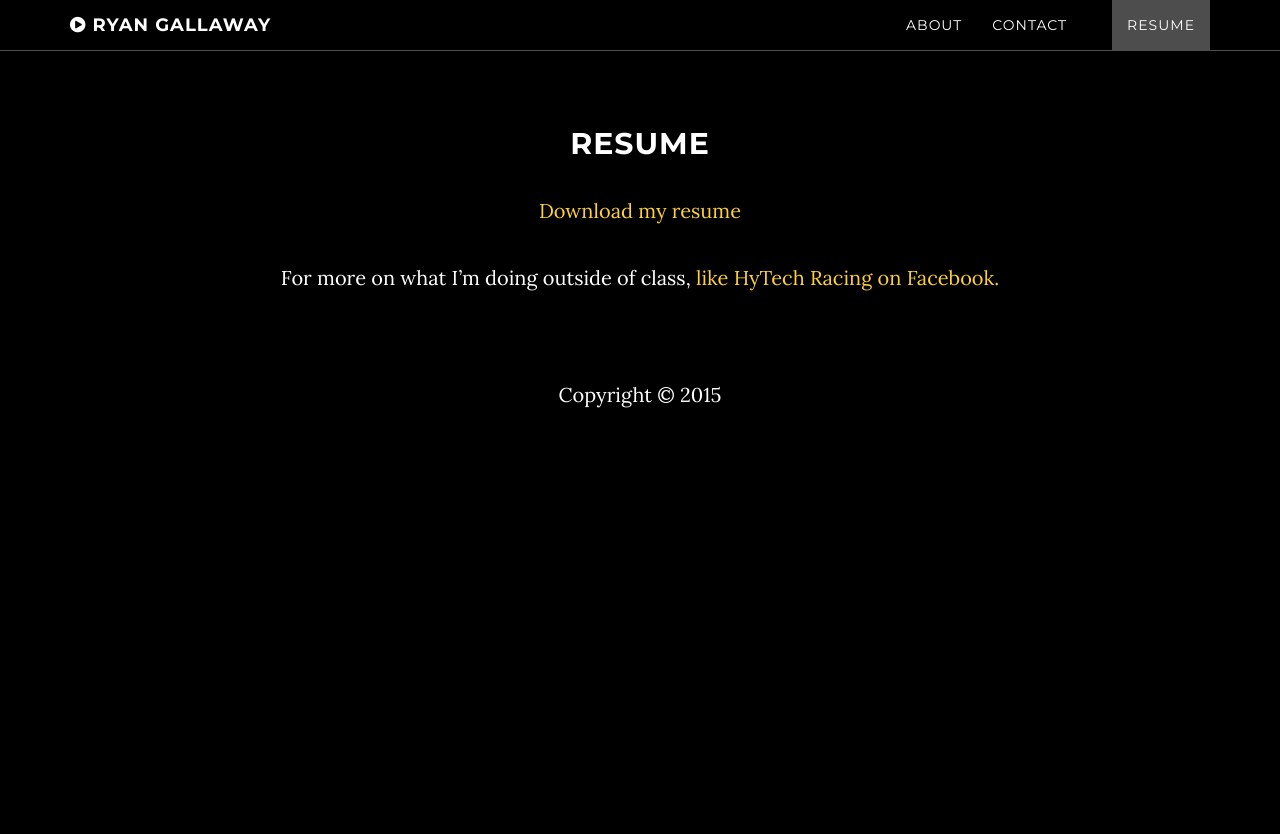
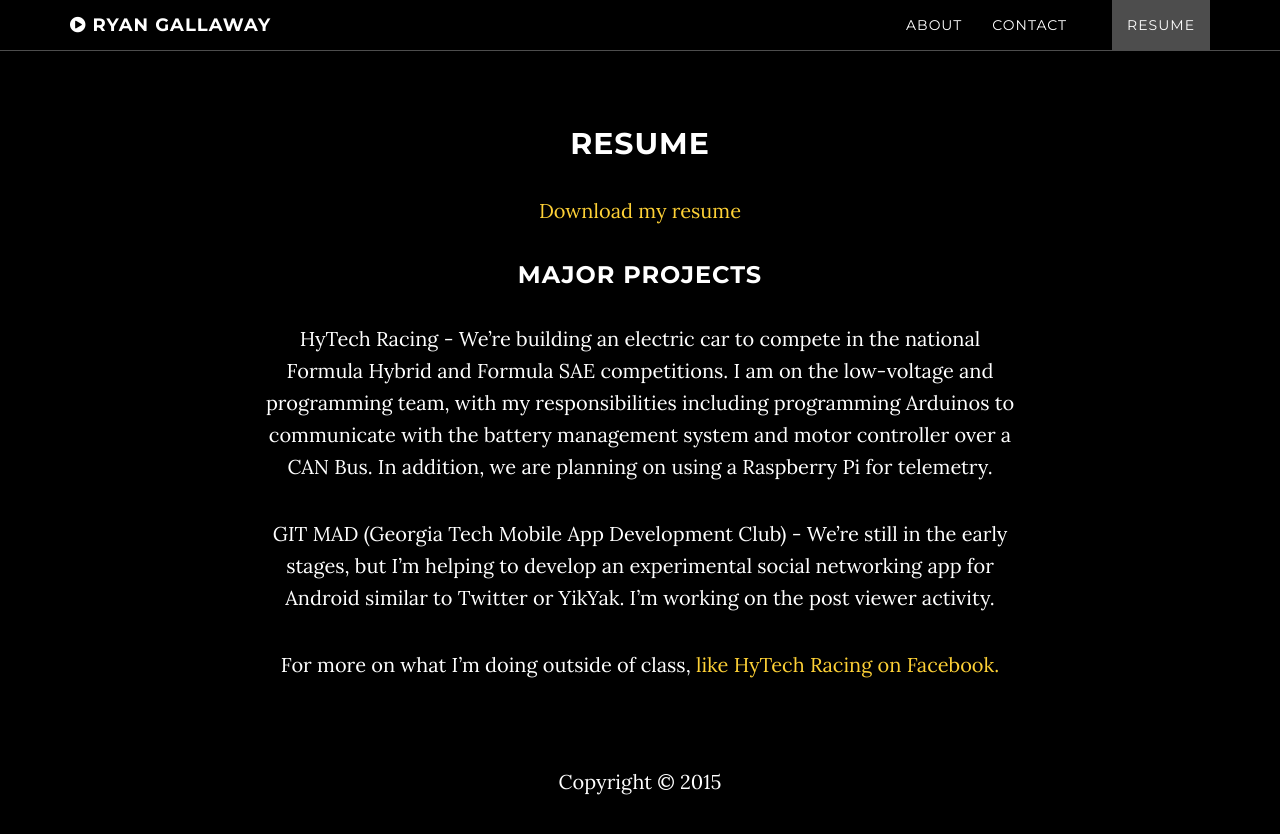
Before and after one commit to rgallaway/rgallaway.github.io, a Jekyll site: the page built from index.html, in a window 1280 px wide and 900 px high, scrolled down 2415 px. Shown: the top 834 px of the window. Built offline with Jekyll 4.4.1, drawn with Linux system fonts in a browser that asks for light colours; before the commit the page ends 3068 px from its top, so only the background shows below that.

Commit message:
added detail to resume page

```diff
--- a/resume.html
+++ b/resume.html
@@ -7,4 +7,9 @@ title: Resume
 
 <a href="files/resume.pdf">Download my resume</a>
 
+<h3>Major Projects</h3>
+HyTech Racing - We're building an electric car to compete in the national Formula Hybrid and Formula SAE competitions. I am on the low-voltage and programming team, with my responsibilities including programming Arduinos to communicate with the battery management system and motor controller over a CAN Bus. In addition, we are planning on using a Raspberry Pi for telemetry.
+
+GIT MAD (Georgia Tech Mobile App Development Club) - We're still in the early stages, but I'm helping to develop an experimental social networking app for Android similar to Twitter or YikYak. I'm working on the post viewer activity.
+
 For more on what I'm doing outside of class, <a href="https://www.facebook.com/HyTechRacing?fref=ts">like HyTech Racing on Facebook.</a>
```
